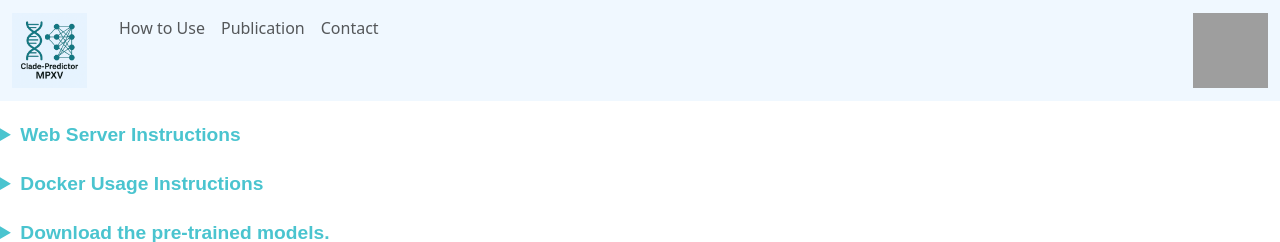
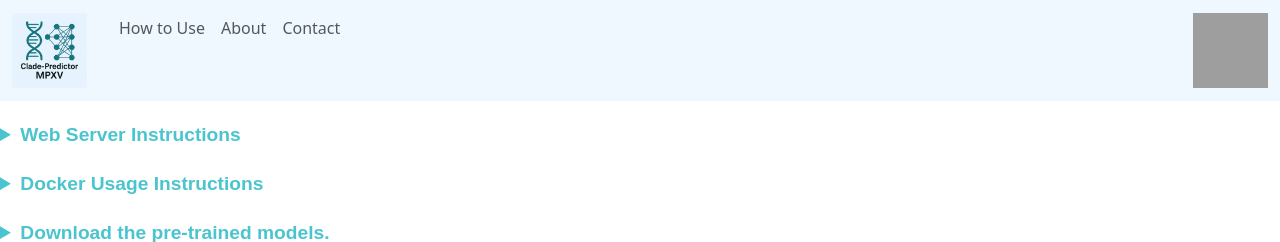
Before and after one commit to gustavsganzerla/mpxv_clade_prediction, a Django app: page /clade_predictor/how_to_use/ in a window 1280 px wide. Shown: the top 242 px of the page. Run offline with Django 5.2, Linux system fonts and the light colour scheme; some libraries are stand-ins or nearby versions; grey boxes are pictures that could not be loaded.

Commit message:
small html changes

```diff
--- a/django_sample/clade_predictor/templates/clade_predictor/how_to_use.html
+++ b/django_sample/clade_predictor/templates/clade_predictor/how_to_use.html
@@ -25,7 +25,7 @@
       </summary>
       <div style="margin-top: 10px; padding: 10px; border-left: 3px solid #4ac4cf; background-color: #f9f9f9;">
         <p><strong>Pull the Docker image:</strong></p>
-        <pre style="background: #eee; padding: 8px; border-radius: 4px;">docker pull sganzg/ai-clade:latest</pre>
+        <pre style="background: #eee; padding: 8px; border-radius: 4px;">docker pull sganzg/clade_predictor:latest</pre>
 
         <p><strong>Run with a directory of FASTA files:</strong></p>
         <pre style="background: #eee; padding: 8px; border-radius: 4px;">docker run --rm -v /local/path/to/fasta:/data sganzg/ai-clade:latest /data</pre>
--- a/django_sample/templates/base.html
+++ b/django_sample/templates/base.html
@@ -129,7 +129,7 @@ th {
                   <img src="https://raw.githubusercontent.com/gustavsganzerla/mpxv_clade_prediction/refs/heads/main/django_sample/clade_predictor/static/clade_predictor/images/logo.png" alt="Logo" width="75" height="75" class="d-inline-block align-text-top me-2">
                 </a>
                 <a class="nav-link" href="{% url 'clade_predictor:how_to_use' %}">How to Use</a>
-                  <a class="nav-link">Publication</a>
+                  <a class="nav-link">About</a>
                   <a class="nav-link" href="{% url 'clade_predictor:contact' %}">Contact</a>
               </div>
 
```
